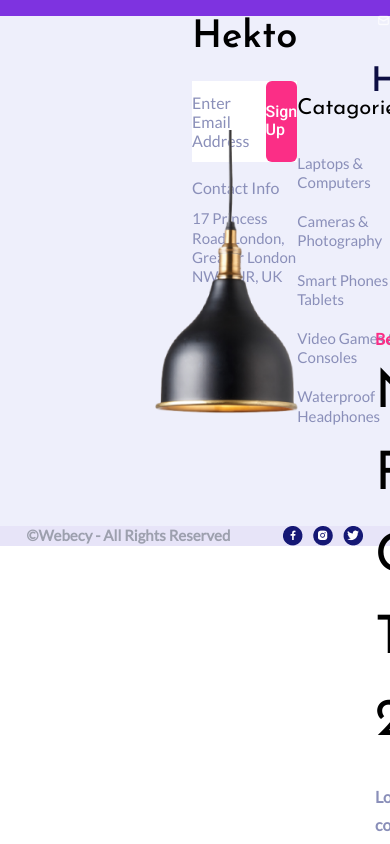
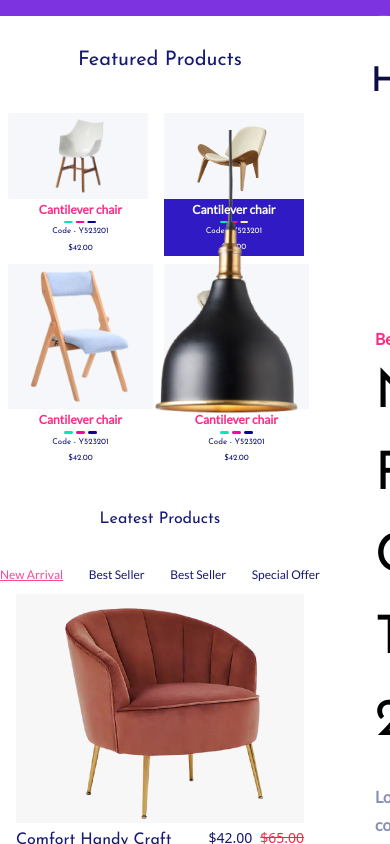
Before and after one commit to laibathecoder/UI-UX-Hackathon-2, a Next.js app: page / in a window 390 px wide. Shown: the top 844 px of the page. Built offline with nearby package versions, Linux system fonts and the light colour scheme.

Commit message:
Update body.tsx

```diff
--- a/src/app/components/body.tsx
+++ b/src/app/components/body.tsx
@@ -3,49 +3,50 @@ import Image from "next/image";
 export default function Body(){
   return(
     <>
-      <div className="lg:w-[1920px] lg:h-[4000px]">
+      <div className="lg:w-[1920px] lg:h-auto w-[320px]">
 
         {/* 1st Heading */}
-        <div className="absolute lg:w-[367px] lg:h-[42px] top-[1015px] left-[777px]">
-          <p className="font-josefin-sans text-[#1A0B5B] text-[42px] leading-[49.22px] text-center ">
+        <div className="lg:absolute lg:w-[367px] lg:h-[42px] top-[1015px] lg:left-[777px] left-[80px] lg:my-0 my-5">
+          <p className="font-josefin-sans text-[#151875] lg:text-[42px] text-[20px] leading-[49.22px] text-center">
           Featured Products
           </p>
         </div>
 
         {/* Cards Row 1st */}
 
-        {/* 1st card */}
-        <div className="absolute lg:w-[270px] lg:h-[361px] top-[1105px] left-[376px]">
+        <div className="grid grid-cols-2 lg:grid-cols-4 gap-2 lg:p-0 p-2">
+          {/* 1st card */}
+        <div className="lg:absolute lg:w-[270px] lg:h-[361px] top-[1105px] lg:left-[376px] w-[145px]">
           {/* img-div */}
-          <div className="bg-[#F6F7FB] grid justify-center items-center lg:w-[270px] lg:h-[236px] ">
+          <div className="bg-[#F6F7FB] grid justify-center items-center lg:w-[270px] lg:h-[236px] w-[140px] h-[86px]">
             <Image src="/image 1168.png"
             alt="chair"
             width={178}
             height={178}
-            className="lg:w-[178px] lg:h-[178px] top-[46px] left-[40px]"/>
+            className="lg:w-[178px] lg:h-[178px] top-[46px] left-[40px] w-[78px] h-[78px]"/>
           </div>
 
-          <div className="absolute lg:w-[126px] lg:h-[22px] left-[71px] top-[251px]">
-            <p className="relative font-lato text-[#FB2E86] text-[17px] font-bold leading-[21.6px] text-left underline-offset-auto decoration-clone">
+          <div className="lg:absolute lg:w-[126px] lg:h-[22px] lg:left-[71px] lg:top-[251px] left-[31px]">
+            <p className="relative font-lato text-[#FB2E86] text-[12px] lg:text-[17px] font-bold leading-[21.6px] lg:text-left text-center underline-offset-auto decoration-clone">
             Cantilever chair
             </p>
           </div>
 
-          <div className="absolute lg:w-[52px] lg:h-[4px] top-[285px] left-[110px] rounded-[10px]">
+          <div className="lg:absolute lg:w-[52px] lg:h-[4px] w-[32px] lg:top-[285px] lg:left-[110px] top-[105px] left-[52px] rounded-[10px] lg:mx-0 mx-14">
             <Image src="/Group 141.png"
             alt="color div"
             width={52}
             height={4}/>
           </div>
 
-          <div className="absolute lg:w-[99px] lg:h-[14px] top-[301px] left-[92px]">
-            <p className="font-josefin-sans text-[#151875] text-[14px] leading-[16.41px] text-left">
+          <div className="lg:absolute lg:w-[99px] lg:h-[14px] lg:top-[301px] lg:left-[92px] left-[42px] top-[110px]">
+            <p className="font-josefin-sans text-[#151875] lg:text-[14px] text-[8px] leading-[16.41px] lg:text-left text-center">
             Code - Y523201
             </p>
           </div>
 
-          <div className="absolute lg:w-[44px] lg:h-[17px] top-[327px] left-[115px]">
-            <p className="font-josefin-sans text-[#151875] text-[14px] leading-[16.8px] text-left">
+          <div className="lg:absolute lg:w-[44px] lg:h-[17px] lg:top-[327px] lg:left-[115px] left-[56px] top-[120px]">
+            <p className="font-josefin-sans text-[#151875] lg:text-[14px] text-[8px] leading-[16.8px] lg:text-left text-center">
             $42.00
             </p>
           </div>
@@ -53,45 +54,45 @@ export default function Body(){
 
         {/* 2nd Card */}
 
-        <div className=" bg-[#2F1AC4] absolute lg:w-[270px] lg:h-[361px] top-[1105px] left-[675px]">
+        <div className="lg:absolute bg-[#2F1AC4] lg:w-[270px] lg:h-[361px] top-[1105px] lg:left-[675px] left-[75px] w-[140px]">
           {/* img-div */}
-          <div className=" bg-[#F6F7FB] grid justify-center items-center lg:w-[270px] lg:h-[236px] ">
+          <div className=" bg-[#F6F7FB] grid justify-center items-center lg:w-[270px] lg:h-[236px] w-[140px] h-[86px]">
 
             <Image src="/image 1.png"
             alt="chair"
             width={178}
             height={178}
-            className=" lg:w-[178px] lg:h-[178px] top-[46px] left-[40px]"/>
+            className="lg:w-[178px] lg:h-[178px] lg:top-[46px] lg:left-[40px] top-[46px] w-[78px] h-[78px]"/>
           </div>
 
-          <div className=" absolute lg:w-[126px] lg:h-[22px] left-[71px] top-[251px]">
-            <p className="relative font-lato text-white text-[17px] font-bold leading-[21.6px] text-left underline-offset-auto decoration-clone">
+          <div className="lg:absolute lg:w-[126px] lg:h-[22px] left-[71px] top-[251px]">
+            <p className="relative font-lato text-white lg:text-[17px] text-[12px] font-bold leading-[21.6px] lg:text-left text-center underline-offset-auto decoration-clone">
             Cantilever chair
             </p>
           </div>
 
-          <div className="absolute lg:w-[52px] lg:h-[4px] top-[285px] left-[110px] rounded-[10px]">
+          <div className="lg:absolute lg:w-[52px] lg:h-[4px] lg:top-[285px] lg:left-[110px] rounded-[10px] lg:mx-0 mx-14">
             <Image src="/Group 141 (1).png"
             alt="color div"
             width={52}
             height={4}/>
           </div>
 
-          <div className="absolute lg:w-[99px] lg:h-[14px] top-[301px] left-[92px]">
-            <p className="font-josefin-sans text-white text-[14px] leading-[16.41px] text-left">
+          <div className="lg:absolute lg:w-[99px] lg:h-[14px] top-[301px] left-[92px]">
+            <p className="font-josefin-sans text-white lg:text-[14px] text-[8px] leading-[16.41px] lg:text-left text-center">
             Code - Y523201
             </p>
           </div>
 
-          <div className="absolute lg:w-[44px] lg:h-[17px] top-[327px] left-[115px]">
-            <p className="font-josefin-sans text-white text-[14px] leading-[16.8px] text-left">
+          <div className="lg:absolute lg:w-[44px] lg:h-[17px] top-[327px] left-[115px]">
+            <p className="font-josefin-sans text-white lg:text-[14px] text-[8px] leading-[16.8px] lg:text-left text-center">
             $42.00
             </p>
           </div>
         </div>
 
         {/* 3rd Card */}
-        <div className=" absolute lg:w-[270px] lg:h-[361px] top-[1105px] left-[975px]">
+        <div className=" lg:absolute lg:w-[270px] lg:h-[361px] top-[1105px] left-[975px] w-[145px]">
           {/* img-div */}
           <div className="bg-[#F6F7FB] grid justify-center items-center lg:w-[270px] lg:h-[236px] ">
             <Image src="/image 1169.png"
@@ -101,36 +102,36 @@ export default function Body(){
             className="lg:w-[178px] lg:h-[178px] top-[46px] left-[40px]"/>
           </div>
 
-          <div className="absolute lg:w-[126px] lg:h-[22px] left-[71px] top-[251px]">
-            <p className="relative font-lato text-[#FB2E86] text-[17px] font-bold leading-[21.6px] text-left underline-offset-auto decoration-clone">
+          <div className="lg:absolute lg:w-[126px] lg:h-[22px] left-[71px] top-[251px]">
+            <p className="relative font-lato text-[#FB2E86] lg:text-[17px] text-[12px] font-bold leading-[21.6px] lg:text-left text-center underline-offset-auto decoration-clone">
             Cantilever chair
             </p>
           </div>
 
-          <div className="absolute lg:w-[52px] lg:h-[4px] top-[285px] left-[110px] rounded-[10px]">
+          <div className="lg:absolute lg:w-[52px] lg:h-[4px] top-[285px] left-[110px] rounded-[10px] lg:mx-0 mx-14">
             <Image src="/Group 141.png"
             alt="color div"
             width={52}
             height={4}/>
           </div>
 
-          <div className="absolute lg:w-[99px] lg:h-[14px] top-[301px] left-[92px]">
-            <p className="font-josefin-sans text-[#151875] text-[14px] leading-[16.41px] text-left">
+          <div className="lg:absolute lg:w-[99px] lg:h-[14px] top-[301px] left-[92px]">
+            <p className="font-josefin-sans text-[#151875] lg:text-[14px] text-[8px] text-center leading-[16.41px] lg:text-left">
             Code - Y523201
             </p>
           </div>
 
-          <div className="absolute lg:w-[44px] lg:h-[17px] top-[327px] left-[115px]">
-            <p className="font-josefin-sans text-[#151875] text-[14px] leading-[16.8px] text-left">
+          <div className="lg:absolute lg:w-[44px] lg:h-[17px] top-[327px] left-[115px]">
+            <p className="font-josefin-sans text-[#151875] lg:text-[14px] text-[8px] leading-[16.8px] lg:text-left text-center">
             $42.00
             </p>
           </div>
         </div>
 
         {/* 4th Card */}
-        <div className="absolute lg:w-[270px] lg:h-[361px] top-[1105px] left-[1274px]">
+        <div className="lg:absolute lg:w-[270px] lg:h-[361px] top-[1105px] left-[1274px] w-[145px]">
           {/* img-div */}
-          <div className=" bg-[#F6F7FB] grid justify-center items-center lg:w-[270px] lg:h-[236px] ">
+          <div className=" bg-[#F6F7FB] grid justify-center items-center lg:w-[270px] lg:h-[236px] h-[145px]">
             <Image src="/image 3.png"
             alt="chair"
             width={216}
@@ -138,35 +139,38 @@ export default function Body(){
             className="lg:w-[216px] lg:h-[151px] top-[46px] left-[40px]"/>
           </div>
 
-          <div className="absolute lg:w-[126px] lg:h-[22px] left-[71px] top-[251px]">
-            <p className="relative font-lato text-[#FB2E86] text-[17px] font-bold leading-[21.6px] text-left underline-offset-auto decoration-clone">
+          <div className="lg:absolute lg:w-[126px] lg:h-[22px] left-[71px] top-[251px]">
+            <p className="relative font-lato text-[#FB2E86] lg:text-[17px]  text-[12px] font-bold leading-[21.6px] lg:text-left text-center underline-offset-auto decoration-clone">
             Cantilever chair
             </p>
           </div>
 
-          <div className="absolute lg:w-[52px] lg:h-[4px] top-[285px] left-[110px] rounded-[10px]">
+          <div className="lg:absolute lg:w-[52px] lg:h-[4px] top-[285px] left-[110px] rounded-[10px] lg:mx-0 mx-14">
             <Image src="/Group 141.png"
             alt="color div"
             width={52}
             height={4}/>
           </div>
 
-          <div className="absolute lg:w-[99px] lg:h-[14px] top-[301px] left-[92px]">
-            <p className="font-josefin-sans text-[#151875] text-[14px] leading-[16.41px] text-left">
+          <div className="lg:absolute lg:w-[99px] lg:h-[14px] text-[8px] top-[301px] left-[92px]">
+            <p className="font-josefin-sans text-[#151875] lg:text-[14px] text-[8px] leading-[16.41px] lg:text-left text-center" >
             Code - Y523201
             </p>
           </div>
 
-          <div className="absolute lg:w-[44px] lg:h-[17px] top-[327px] left-[115px]">
-            <p className="font-josefin-sans text-[#151875] text-[14px] leading-[16.8px] text-left">
+          <div className="lg:absolute lg:w-[44px] lg:h-[17px] top-[327px] left-[115px]">
+            <p className="font-josefin-sans text-[#151875] lg:text-[14px] leading-[16.8px] text-[8px] text-center lg:text-left">
             $42.00
             </p>
           </div>
         </div>
+        </div>
+
+
 
 
         {/* mid line */}
-        <div className="absolute lg:w-[91px] lg:h-[4px] top-[1519px] left-[915px] rounded-[10px]">
+        <div className="absolute lg:w-[91px] lg:h-[4px] top-[1519px] left-[915px] rounded-[10px] lg:block hidden">
           <Image src="/Group 169.png"
           alt=""
           width={91}
@@ -174,24 +178,27 @@ export default function Body(){
         </div>
 
         {/* 2nd Row */}
-        <div className="absolute lg:w-[338px] lg:h-[42px] top-[1594px] left-[791px]">
-          <p className="font-josefin-sans text-[#151875] text-[42px] leading-[49.22px] text-left underline-offset-auto decoration-clone">
+        <div className="lg:absolute lg:w-[338px] lg:h-[42px] top-[1594px] left-[791px]">
+          <p className="font-josefin-sans text-[#151875] lg:text-[42px] leading-[49.22px] text-center lg:text-left underline-offset-auto decoration-clone lg:my-0 my-5">
           Leatest Products
           </p>
         </div>
 
-        <div className=" absolute lg:w-[527px] lg:h-[22px] top-[1655px] left-[697px]">
+        <div className=" lg:absolute lg:w-[527px] lg:h-[22px] top-[1655px] left-[697px]">
           <ul className="flex justify-between">
-            <li className="font-lato text-[#FB4997] text-[18px] font-normal leading-[21.6px] text-left underline underline-offset-auto decoration-clone">New Arrival</li>
-            <li className="font-lato text-[#151875] text-[18px] font-normal leading-[21.6px] text-left underline-offset-auto decoration-clone">Best Seller</li>
-            <li className="font-lato text-[#151875] text-[18px] font-normal leading-[21.6px] text-left underline-offset-auto decoration-clone">Best Seller</li>
-            <li className="font-lato text-[#151875] text-[18px] font-normal leading-[21.6px] text-left underline-offset-auto decoration-clone">Special Offer</li>
+            <li className="font-lato text-[#FB4997] lg:text-[18px] text-[12px] font-normal leading-[21.6px] text-left underline underline-offset-auto decoration-clone">New Arrival</li>
+            <li className="font-lato text-[#151875] lg:text-[18px] text-[12px] font-normal leading-[21.6px] text-left underline-offset-auto decoration-clone">Best Seller</li>
+            <li className="font-lato text-[#151875] lg:text-[18px] text-[12px] font-normal leading-[21.6px] text-left underline-offset-auto decoration-clone">Best Seller</li>
+            <li className="font-lato text-[#151875] lg:text-[18px] text-[12px] font-normal leading-[21.6px] text-left underline-offset-auto decoration-clone">Special Offer</li>
           </ul>
         </div>
 
         {/* 2nd Row  */}
-        {/* 1st Card */}
-        <div className="absolute lg:w-[360px] lg:h-[306px] top-[1739px] left-[378px]">
+
+        <div className="grid lg:grid-cols-3 grid-cols-1 gap-2 lg:p-0 p-2" >
+
+          {/* 1st Card */}
+        <div className="lg:absolute lg:w-[360px] lg:h-[306px] top-[1739px] left-[378px] lg:mx-0 mx-2">
           <div className=" bg-[#F7F7F7] grid justify-center items-center lg:w-[360px] lg:h-[269.96px]">
             <div className="lg:w-[223px] lg:h-[229px] top-[33px] left-[73px]">
             <Image  src="/image 1166.png"
@@ -220,10 +227,10 @@ export default function Body(){
         </div>
 
         {/* 2nd Card */}
-        <div className=" absolute lg:w-[370px] lg:h-[313.98px] top-[1735px] left-[775px]">
+        <div className="lg:absolute lg:w-[370px] lg:h-[313.98px] top-[1735px] left-[775px] lg:mx-0 mx-2">
           <div className=" grid justify-center items-center lg:w-[370px] lg:h-[277px]">
 
-            <div className=" absolute w-[84.87px] h-[56.73px] top-[25px] left-[18px] gap-0 border-t">
+            <div className=" lg:absolute w-[84.87px] h-[56.73px] top-[25px] left-[18px] gap-0 border-t">
             <Image src="/Group 27.png"
             alt=""
             width={84.87}
@@ -231,28 +238,28 @@ export default function Body(){
             </div>
 
             <div>
-              <div>
+              <div className="lg:block hidden">
                 <Image src="/Group 28.png"
                 alt=""
                 width={30}
                 height={30}
-                className="absolute top-[146px] left-[15px]"/>
+                className="lg:absolute top-[146px] left-[15px]"/>
               </div>
 
-              <div>
+              <div className="lg:block hidden">
                 <Image src="/uil_heart-alt (1).png"
                 alt=""
                 width={17}
                 height={17}
-                className="absolute top-[193px] left-[22px]"/>
+                className="lg:absolute top-[193px] left-[22px]"/>
               </div>
 
-              <div>
+              <div className="lg:block hidden">
                 <Image src="/uil_search-plus.png"
                 alt=""
                 width={15}
                 height={15}
-                className="absolute top-[224px] left-[24px]"/>
+                className="lg:absolute top-[224px] left-[24px]"/>
               </div>
             </div>
 
@@ -283,7 +290,7 @@ export default function Body(){
         </div>
 
         {/* 3rd Card */}
-        <div className=" absolute lg:w-[360px] lg:h-[306px] top-[1739px] left-[1182px]">
+        <div className="lg:absolute lg:w-[360px] lg:h-[306px] top-[1739px] left-[1182px]">
           <div className=" bg-[#F7F7F7] grid justify-center items-center lg:w-[360px] lg:h-[269.96px]">
             <div className="lg:w-[223px] lg:h-[229px] top-[33px] left-[73px]  ">
             <Image  src="/image 1168.png"
@@ -310,12 +317,17 @@ export default function Body(){
           </div>
           </div>
         </div>
+        </div>
+
 
 
 
           {/* 3rd Row */}
-          {/* 1st Card */}
-          <div className="absolute lg:w-[360px] lg:h-[306px] top-[2165px] left-[378px]">
+
+          <div className="grid grid-cols-1 lg:grid-cols-3 gap-2">
+
+             {/* 1st Card */}
+          <div className="lg:absolute lg:w-[360px] lg:h-[306px] top-[2165px] left-[378px] lg:mx-0 mx-2 lg:p-0 p-2">
           <div className=" bg-[#F7F7F7] grid justify-center items-center lg:w-[360px] lg:h-[269.96px]">
             <div className="lg:w-[223px] lg:h-[229px] top-[33px] left-[73px] ">
             <Image  src="/image 23.png"
@@ -344,7 +356,7 @@ export default function Body(){
           </div>
 
           {/* 2nd Card */}
-          <div className="absolute lg:w-[360px] lg:h-[306px] top-[2165px] left-[775px]">
+          <div className="lg:absolute lg:w-[360px] lg:h-[306px] top-[2165px] left-[775px] lg:mx-0 mx-2 lg:p-0 p-2">
           <div className=" bg-[#F7F7F7] grid justify-center items-center lg:w-[360px] lg:h-[269.96px]">
             <div className="lg:w-[303px] lg:h-[264px] top-[33px] left-[73px]">
             <Image  src="/image 32 (1).png"
@@ -373,7 +385,7 @@ export default function Body(){
           </div>
 
           {/* 3rd Card */}
-          <div className="absolute lg:w-[360px] lg:h-[306px] top-[2165px] left-[1172px]">
+          <div className="lg:absolute lg:w-[360px] lg:h-[306px] top-[2165px] left-[1172px] lg:mx-0 mx-2 lg:p-0 p-2">
           <div className=" bg-[#F7F7F7] grid justify-center items-center lg:w-[360px] lg:h-[269.96px]">
             <div className="lg:w-[360px] lg:h-[261px] top-[16px] left-[5px]  ">
             <Image  src="/image 3.png"
@@ -401,19 +413,22 @@ export default function Body(){
           </div>
           </div>
 
+          </div>
+
+
           {/* 3rd Heading */}
 
-          <div className=" absolute lg:w-[399px] lg:h-[42px] top-[2529px] left-[761px]">
-            <p className="font-josefin-sans text-[#151875] text-[42px] leading-[49.22px] text-left">
+          <div className=" lg:absolute lg:w-[399px] lg:h-[42px] top-[2529px] left-[761px] lg:my-0 my-10">
+            <p className="font-josefin-sans text-[#151875] lg:text-[42px] leading-[49.22px] lg:text-left text-[24px] font-bold text-center">
             What Shopex Offer!
             </p>
           </div>
 
           {/* eyment Method */}
 
-          <div>
+          <div className="grid gap-5 lg:gap-0 lg:mx-0 mx-2 lg:p-0 p-2">
             {/* 1st Card */}
-            <div className="absolute lg:w-[270px] lg:h-[320px] top-[2626px] left-[375px]">
+            <div className="lg:absolute lg:w-[270px] lg:h-[320px] top-[2626px] left-[375px]">
               <div className=" grid justify-center items-center lg:w-[270px] lg:h-[150px]">
               <div className="lg:w-[65px] lg:h-[65px] top-[2687px] left-[478px]">
                 <Image src="/free-delivery 1.png"
@@ -425,9 +440,9 @@ export default function Body(){
 
 
               {/* paragraph Div */}
-              <div className=" absolute grid justify-center items-center lg:w-[217px] lg:h-[127px] top-[148px] left-[27px]">
+              <div className=" lg:absolute grid justify-center items-center lg:w-[217px] lg:h-[127px] top-[148px] left-[27px]">
                 <div className=" lg:w-[132px] lg:h-[22px] top-[148px] left-[69px] ml-10">
-                  <p className="font-josefin-sans text-[#151875] text-[22px] leading-[25.78px] text-left">
+                  <p className="font-josefin-sans text-[#151875] text-[22px] leading-[25.78px] text-center lg:text-left">
                   24/7 Support
                   </p>
                 </div>
@@ -441,7 +456,7 @@ export default function Body(){
             </div>
 
             {/* 2nd Card */}
-            <div className=" absolute lg:w-[270px] lg:h-[320px] top-[2626px] left-[675px]">
+            <div className=" lg:absolute lg:w-[270px] lg:h-[320px] top-[2626px] left-[675px]">
               <div className=" grid justify-center items-center lg:w-[270px] lg:h-[150px]">
               <div className="lg:w-[65px] lg:h-[65px] top-[2687px] left-[478px]">
                 <Image src="/cashback 1.png"
@@ -453,9 +468,9 @@ export default function Body(){
 
 
               {/* paragraph Div */}
-              <div className=" absolute grid justify-center items-center lg:w-[217px] lg:h-[127px] top-[148px] left-[27px]">
+              <div className=" lg:absolute grid justify-center items-center lg:w-[217px] lg:h-[127px] top-[148px] left-[27px]">
                 <div className="lg:w-[132px] lg:h-[22px] top-[148px] left-[69px] ml-10">
-                  <p className="font-josefin-sans text-[#151875] text-[22px] leading-[25.78px] text-left">
+                  <p className="font-josefin-sans text-[#151875] text-[22px] leading-[25.78px] text-center lg:text-left">
                   24/7 Support
                   </p>
                 </div>
@@ -469,7 +484,7 @@ export default function Body(){
             </div>
 
             {/* 3rd Card */}
-            <div className="absolute lg:w-[270px] lg:h-[320px] top-[2626px] left-[971px]">
+            <div className="lg:absolute lg:w-[270px] lg:h-[320px] top-[2626px] left-[971px]">
               <div className=" grid justify-center items-center lg:w-[270px] lg:h-[150px]">
               <div className=" lg:w-[65px] lg:h-[65px] top-[2687px] left-[478px]">
                 <Image src="/premium-quality 1.png"
@@ -481,9 +496,9 @@ export default function Body(){
 
 
               {/* paragraph Div */}
-              <div className=" absolute grid justify-center items-center lg:w-[217px] lg:h-[127px] top-[148px] left-[27px]">
+              <div className=" lg:absolute grid justify-center items-center lg:w-[217px] lg:h-[127px] top-[148px] left-[27px]">
                 <div className=" lg:w-[132px] lg:h-[22px] top-[148px] left-[69px] ml-10">
-                  <p className="font-josefin-sans text-[#151875] text-[22px] leading-[25.78px] text-left">
+                  <p className="font-josefin-sans text-[#151875] text-[22px] leading-[25.78px] text-center lg:text-left">
                   24/7 Support
                   </p>
                 </div>
@@ -497,7 +512,7 @@ export default function Body(){
             </div>
 
             {/* 4th Card */}
-            <div className="absolute lg:w-[270px] lg:h-[320px] top-[2626px] left-[1269px]">
+            <div className="lg:absolute lg:w-[270px] lg:h-[320px] top-[2626px] left-[1269px]">
               <div className="grid justify-center items-center lg:w-[270px] lg:h-[150px]">
               <div className=" lg:w-[65px] lg:h-[65px] top-[2687px] left-[478px]">
                 <Image src="/24-hours-support 1.png"
@@ -509,9 +524,9 @@ export default function Body(){
 
 
               {/* paragraph Div */}
-              <div className=" absolute grid justify-center items-center lg:w-[217px] lg:h-[127px] top-[148px] left-[27px]">
+              <div className=" lg:absolute grid justify-center items-center lg:w-[217px] lg:h-[127px] top-[148px] left-[27px]">
                 <div className=" lg:w-[132px] lg:h-[22px] top-[148px] left-[69px] ml-10">
-                  <p className="font-josefin-sans text-[#151875] text-[22px] leading-[25.78px] text-left">
+                  <p className="font-josefin-sans text-[#151875] text-[22px] leading-[25.78px] lg:text-left text-center">
                   24/7 Support
                   </p>
                 </div>
```
